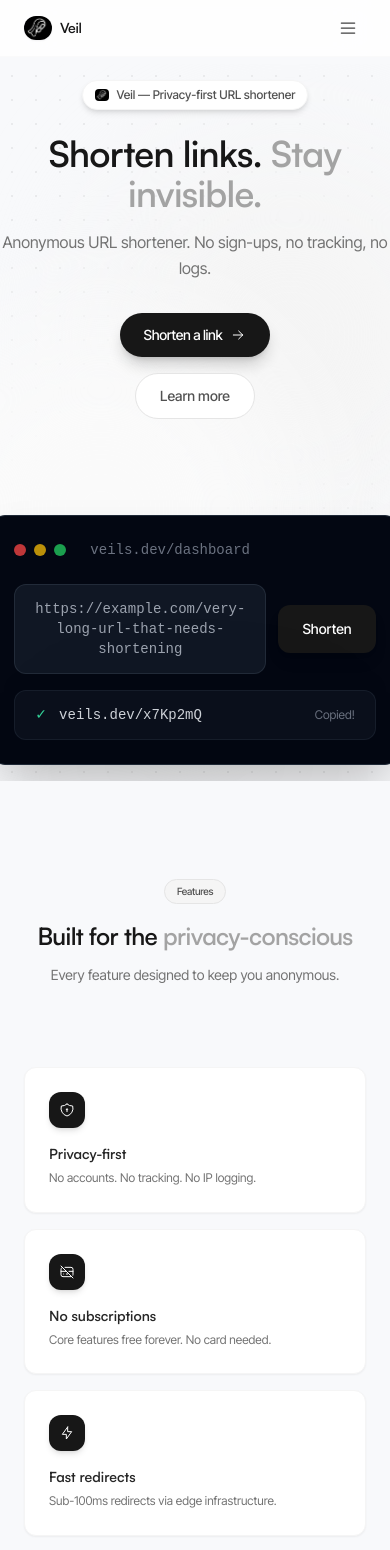
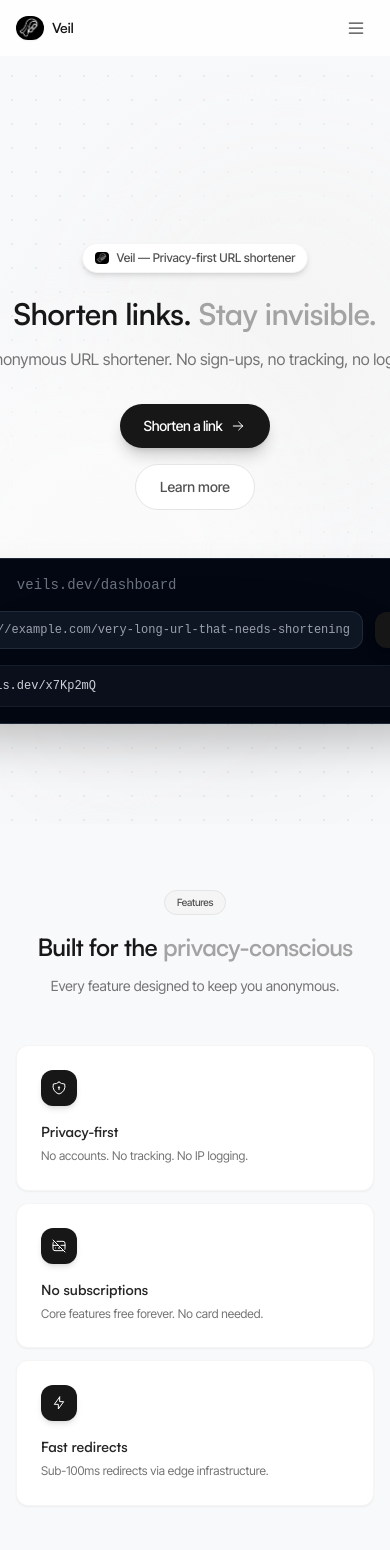
Before and after one commit to ashwinasthana/Veil, a Next.js app in the folder veil/: page / in a window 390 px wide. Shown: the top 1550 px of the page. Built offline with nearby package versions, Linux system fonts and the light colour scheme.

Commit message:
Fix mobile/tablet margins, padding and proportions

```diff
--- a/veil/app/dashboard/page.tsx
+++ b/veil/app/dashboard/page.tsx
@@ -16,7 +16,7 @@
 export default function DashboardPage() {
   return (
     <>
-      <section className="min-h-[calc(100vh-4rem)] flex flex-col items-center justify-center px-6 py-12 bg-dots">
+      <section className="min-h-[calc(100vh-4rem)] flex flex-col items-center justify-center px-4 sm:px-6 py-8 sm:py-12 pt-20 sm:pt-12 bg-dots">
         {/* Subtle monochrome orbs */}
         <div className="fixed top-20 left-1/4 w-96 h-96 bg-neutral-100 rounded-full blur-3xl pointer-events-none" />
         <div className="fixed bottom-20 right-1/4 w-80 h-80 bg-neutral-50 rounded-full blur-3xl pointer-events-none" />
@@ -28,7 +28,7 @@
               <Image src="/veil.png" alt="Veil" width={14} height={14} className="rounded-sm" />
               <span className="font-interTight text-xs font-medium text-neutral-600">Veil Dashboard</span>
             </div>
-            <h1 className="font-satoshi text-2xl md:text-3xl font-semibold tracking-tight text-neutral-900 mb-2">
+            <h1 className="font-satoshi text-xl sm:text-2xl md:text-3xl font-semibold tracking-tight text-neutral-900 mb-2">
               Create an <span className="text-neutral-400">anonymous link</span>
             </h1>
             <p className="font-interTight text-neutral-500 text-sm max-w-sm mx-auto">
--- a/veil/components/FAQSection.tsx
+++ b/veil/components/FAQSection.tsx
@@ -40,7 +40,7 @@
   const [openIndex, setOpenIndex] = useState<number | null>(null);
 
   return (
-    <section id="faq" className="py-20 px-6">
+    <section id="faq" className="py-14 sm:py-16 md:py-20 px-4 sm:px-6">
       <div className="max-w-2xl mx-auto">
         {/* Section header */}
         <motion.div
@@ -48,7 +48,7 @@
           whileInView={{ opacity: 1, y: 0 }}
           viewport={{ once: true }}
           transition={{ duration: 0.5 }}
-          className="text-center mb-12"
+          className="text-center mb-8 sm:mb-10 md:mb-12"
         >
           <h2 className="font-satoshi text-xl md:text-2xl font-semibold text-neutral-900 mb-2">
             FAQ
--- a/veil/components/FeatureSection.tsx
+++ b/veil/components/FeatureSection.tsx
@@ -80,7 +80,7 @@
 
 export default function FeatureSection() {
   return (
-    <section id="features" className="py-24 px-6">
+    <section id="features" className="py-16 sm:py-20 md:py-24 px-4 sm:px-6">
       <div className="max-w-5xl mx-auto">
         {/* Section header */}
         <motion.div
@@ -88,7 +88,7 @@
           whileInView={{ opacity: 1, y: 0 }}
           viewport={{ once: true }}
           transition={{ duration: 0.5 }}
-          className="text-center mb-20"
+          className="text-center mb-12 sm:mb-16 md:mb-20"
         >
           <span className="inline-flex items-center px-3 py-1 rounded-full bg-neutral-100 text-neutral-600 border border-neutral-200 text-[10px] font-interTight font-medium tracking-tight mb-4">
             Features
@@ -102,7 +102,7 @@
         </motion.div>
 
         {/* 3-column highlights */}
-        <div className="grid grid-cols-1 md:grid-cols-3 gap-4 mb-16">
+        <div className="grid grid-cols-1 md:grid-cols-3 gap-3 sm:gap-4 mb-10 sm:mb-12 md:mb-16">
           {highlights.map((item, i) => (
             <motion.div
               key={item.title}
@@ -128,7 +128,7 @@
           whileInView={{ opacity: 1, y: 0 }}
           viewport={{ once: true }}
           transition={{ duration: 0.5 }}
-          className="text-center mb-10"
+          className="text-center mb-6 sm:mb-8 md:mb-10"
         >
           <h3 className="font-satoshi text-xl md:text-2xl font-semibold tracking-tight text-neutral-900 mb-2">
             Everything you need
@@ -139,7 +139,7 @@
         </motion.div>
 
         {/* Feature grid */}
-        <div className="grid grid-cols-1 md:grid-cols-2 lg:grid-cols-3 gap-4">
+        <div className="grid grid-cols-1 sm:grid-cols-2 lg:grid-cols-3 gap-3 sm:gap-4">
           {features.map((feature, i) => (
             <motion.div
               key={feature.title}
--- a/veil/components/Footer.tsx
+++ b/veil/components/Footer.tsx
@@ -7,7 +7,7 @@
 
 export default function Footer() {
   return (
-    <footer className="border-t border-neutral-100 bg-white py-8 px-6">
+    <footer className="border-t border-neutral-100 bg-white py-6 sm:py-8 px-4 sm:px-6">
       <div className="max-w-5xl mx-auto">
         {/* Top row: Brand + Links */}
         <div className="flex flex-col sm:flex-row items-center justify-between gap-4 mb-6">
--- a/veil/components/Hero.tsx
+++ b/veil/components/Hero.tsx
@@ -31,12 +31,12 @@
 
 export default function Hero() {
   return (
-    <section className="relative min-h-[85vh] flex items-center justify-center overflow-hidden bg-dots">
+    <section className="relative min-h-[90vh] md:min-h-[85vh] flex items-center justify-center overflow-hidden bg-dots pt-20 md:pt-0">
       {/* Subtle monochrome orbs */}
       <div className="absolute top-20 left-1/4 w-96 h-96 bg-neutral-100 rounded-full blur-3xl" />
       <div className="absolute bottom-20 right-1/4 w-96 h-96 bg-neutral-50 rounded-full blur-3xl" />
 
-      <div className="relative z-10 max-w-5xl mx-auto px-6 text-center">
+      <div className="relative z-10 max-w-5xl mx-auto px-4 sm:px-6 text-center">
         {/* Floating privacy badges */}
         <div className="relative">
           {badges.map((badge) => (
@@ -70,7 +70,7 @@
             initial="hidden"
             animate="visible"
             custom={0.2}
-            className="font-satoshi text-4xl md:text-5xl font-semibold tracking-tight mb-4 text-neutral-900"
+            className="font-satoshi text-3xl sm:text-4xl md:text-5xl font-semibold tracking-tight mb-4 text-neutral-900"
             style={{ letterSpacing: "-0.02em", lineHeight: "1.1" }}
           >
             Shorten links. <span className="text-neutral-400">Stay invisible.</span>
@@ -117,11 +117,11 @@
           initial="hidden"
           animate="visible"
           custom={0.8}
-          className="mt-24 relative"
+          className="mt-12 sm:mt-16 md:mt-24 relative"
         >
-          <div className="bg-gray-950 rounded-2xl p-6 md:p-8 shadow-2xl border border-gray-800 max-w-3xl mx-auto">
+          <div className="bg-gray-950 rounded-xl sm:rounded-2xl p-4 sm:p-6 md:p-8 shadow-2xl border border-gray-800 max-w-3xl mx-auto">
             {/* Window controls */}
-            <div className="flex items-center gap-2 mb-6">
+            <div className="flex items-center gap-2 mb-4 sm:mb-6">
               <div className="w-3 h-3 rounded-full bg-red-500/80" />
               <div className="w-3 h-3 rounded-full bg-yellow-500/80" />
               <div className="w-3 h-3 rounded-full bg-green-500/80" />
@@ -131,16 +131,16 @@
             {/* Mock shortener UI */}
             <div className="space-y-4">
               <div className="flex items-center gap-3">
-                <div className="flex-1 bg-gray-800/50 rounded-xl px-5 py-3.5 text-gray-400 text-sm font-mono border border-gray-700/50">
+                <div className="flex-1 bg-gray-800/50 rounded-lg sm:rounded-xl px-3 sm:px-5 py-2.5 sm:py-3.5 text-gray-400 text-xs sm:text-sm font-mono border border-gray-700/50 truncate">
                   https://example.com/very-long-url-that-needs-shortening
                 </div>
-                <div className="px-6 py-3.5 rounded-xl bg-neutral-900 text-white text-sm font-medium shadow-lg">
+                <div className="px-4 sm:px-6 py-2.5 sm:py-3.5 rounded-lg sm:rounded-xl bg-neutral-900 text-white text-xs sm:text-sm font-medium shadow-lg whitespace-nowrap">
                   Shorten
                 </div>
               </div>
-              <div className="flex items-center gap-3 bg-gray-800/30 rounded-xl px-5 py-3.5 border border-gray-700/30">
+              <div className="flex items-center gap-2 sm:gap-3 bg-gray-800/30 rounded-lg sm:rounded-xl px-3 sm:px-5 py-2.5 sm:py-3.5 border border-gray-700/30">
                 <span className="text-emerald-400 text-sm font-mono">✓</span>
-                <span className="text-gray-300 text-sm font-mono">veils.dev/x7Kp2mQ</span>
+                <span className="text-gray-300 text-xs sm:text-sm font-mono">veils.dev/x7Kp2mQ</span>
                 <span className="ml-auto text-gray-500 text-xs">Copied!</span>
               </div>
             </div>
--- a/veil/components/Navbar.tsx
+++ b/veil/components/Navbar.tsx
@@ -15,7 +15,7 @@
 
   return (
     <header className="fixed top-0 left-0 right-0 z-50 bg-white/80 backdrop-blur-xl border-b border-neutral-100/50">
-      <div className="max-w-5xl mx-auto px-6 h-14 flex items-center justify-between">
+      <div className="max-w-5xl mx-auto px-4 sm:px-6 h-14 flex items-center justify-between">
         {/* Brand */}
         <Link href="/" className="flex items-center gap-2">
           <Image
@@ -67,7 +67,7 @@
 
       {/* Mobile nav */}
       {mobileOpen && (
-        <div className="md:hidden bg-white border-b border-neutral-100 px-6 py-4 space-y-3">
+        <div className="md:hidden bg-white border-b border-neutral-100 px-4 sm:px-6 py-4 space-y-3">
           <Link
             href="#features"
             className="block font-interTight text-sm text-neutral-600 hover:text-neutral-900"
--- a/veil/components/PricingSection.tsx
+++ b/veil/components/PricingSection.tsx
@@ -64,7 +64,7 @@
 
 export default function PricingSection() {
   return (
-    <section id="pricing" className="py-24 px-6 bg-neutral-50/50">
+    <section id="pricing" className="py-16 sm:py-20 md:py-24 px-4 sm:px-6 bg-neutral-50/50">
       <div className="max-w-5xl mx-auto">
         {/* Section header */}
         <motion.div
@@ -72,7 +72,7 @@
           whileInView={{ opacity: 1, y: 0 }}
           viewport={{ once: true }}
           transition={{ duration: 0.5 }}
-          className="text-center mb-14"
+          className="text-center mb-8 sm:mb-10 md:mb-14"
         >
           <h2 className="font-satoshi text-2xl md:text-3xl font-semibold text-neutral-900 mb-2">
             Simple pricing
@@ -83,7 +83,7 @@
         </motion.div>
 
         {/* Pricing cards */}
-        <div className="grid grid-cols-1 md:grid-cols-3 gap-4 max-w-4xl mx-auto">
+        <div className="grid grid-cols-1 md:grid-cols-3 gap-4 sm:gap-4 max-w-4xl mx-auto">
           {plans.map((plan, i) => (
             <motion.div
               key={plan.name}
--- a/veil/components/ShortenerForm.tsx
+++ b/veil/components/ShortenerForm.tsx
@@ -134,7 +134,7 @@
         initial={{ opacity: 0, y: 20 }}
         animate={{ opacity: 1, y: 0 }}
         transition={{ duration: 0.5 }}
-        className="bg-white rounded-xl border border-neutral-200 shadow-lg p-6"
+        className="bg-white rounded-xl border border-neutral-200 shadow-lg p-4 sm:p-6"
       >
         <form onSubmit={handleSubmit} className="space-y-4">
           {/* URL input */}
```
